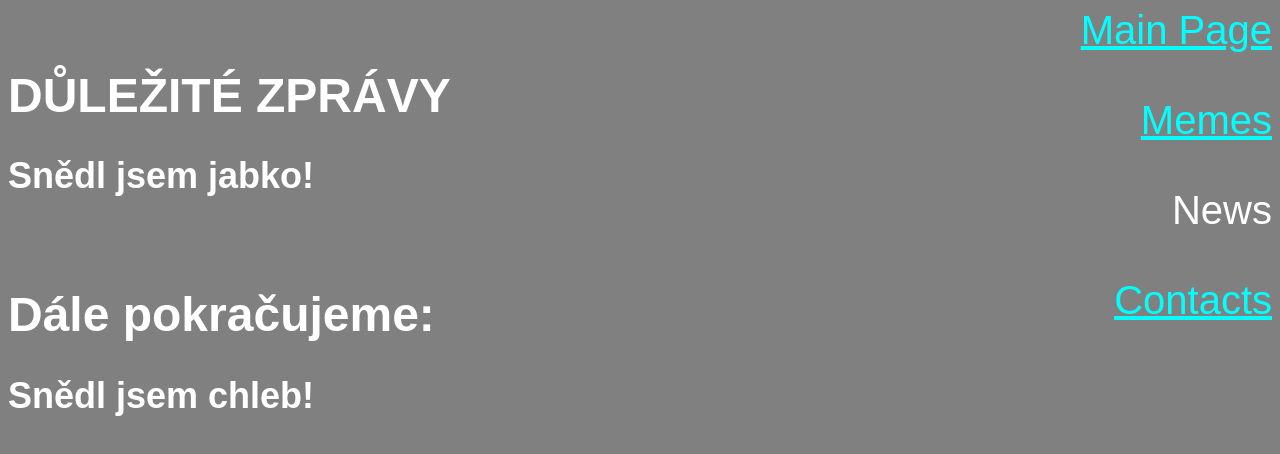
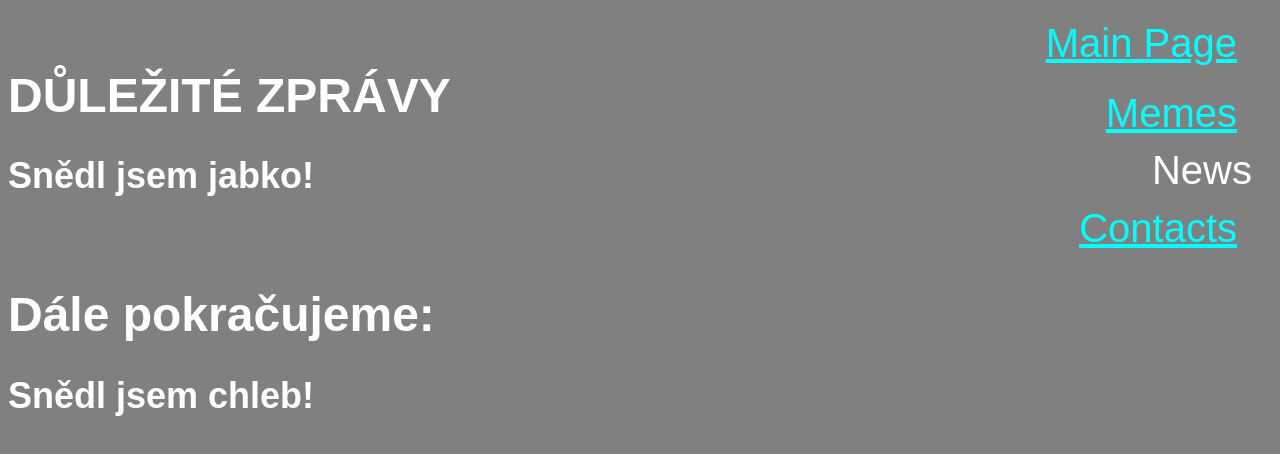
Before and after one commit to Sajmonator/Sajmonator.github.io, a plain HTML site: page html/news.html in a window 1280 px wide. Drawn offline with Linux system fonts and the light colour scheme.

Commit message:
Update news.html

```diff
--- a/html/news.html
+++ b/html/news.html
@@ -3,35 +3,20 @@
     <title>
         NEWS!!!
     </title>
+    <link rel="stylesheet" href="./tempstyle.css">
 </head>
 <style>
-    .odkazy{
-        width: 220px;
-        text-align: right;
-        float: right;
-        font-size: 40px;
-    }
-    .nonlink{
-        text-align: left;
-        font-size: 24px;
-    }
-    body{
-        font-family: Arial;
-        background-color: gray;
-        color: white;
-    }
+
 </style>
 <body>
-        <div class="odkazy"><a href="../index.html" style="color: aqua;">Main Page</a>
-    <br>
-    <br>
-            <a href="./memes.html" style="color: aqua;">Memes</a>
-    <br>
-    <br>
-            <a>News</a>
-    <br>
-    <br>
-            <a href="./contacts.html" style="color: aqua;">Contacts</a></div><div class="nonlink"> <br>
+    <div class="odkazyContainer">
+
+    <a class="odkazy" href="../index.html" style="color: aqua;">Main Page</a>
+    <a class="odkazy" href="./memes.html" style="color: aqua;">Memes</a>
+    <a>News</a>
+    <a class="odkazy" href="./contacts.html" style="color: aqua;">Contacts</a>
+        </div>
+            <div class="nonlink"> <br>
     <h1>
         DŮLEŽITÉ ZPRÁVY    <!--nadpis zprav-->
     </h1><h2>
```
